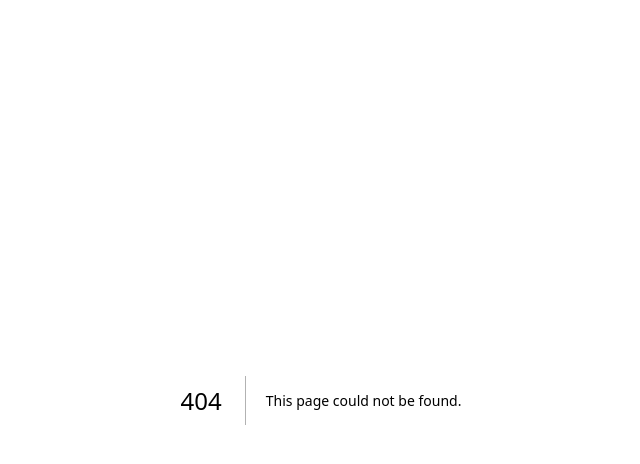
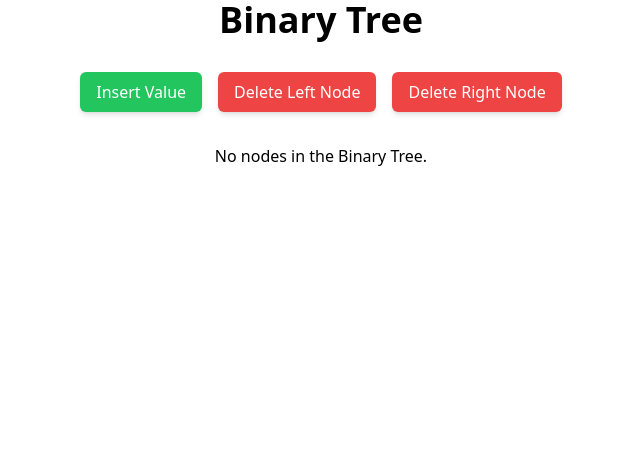
Before and after one commit to AlyanTheCodingLegend/algostructify, a Next.js app: page /binarytree in a window 1280 px wide. Before the commit this address had no page. Shown: the top 464 px of the page, without its empty margins (319-959 px from the left). Built offline with nearby package versions, Linux system fonts and the light colour scheme.

Commit message:
Visualized binary tree

```diff
--- a/app/_datastructures/BinaryTree.ts
+++ b/app/_datastructures/BinaryTree.ts
@@ -12,7 +12,7 @@ postOrderTraversal
 */
 
 
-class TreeNode<T> {
+export class TreeNode<T> {
     data: T;
     left: TreeNode<T> | null;
     right: TreeNode<T> | null;
@@ -26,7 +26,7 @@ class TreeNode<T> {
 
 
 class BinaryTree<T> {
-    root: TreeNode<T> | null;
+    public root: TreeNode<T> | null;
 
     constructor() {
       this.root = null;
@@ -73,7 +73,7 @@ private deleteNodeHelperLeft(node: TreeNode<T> | null, data: T): TreeNode<T> | n
     }
 
     // helper method to find the largest node in a subtree
-private findMax(node: TreeNode<T>): TreeNode<T> | null {
+    public findMax(node: TreeNode<T>): TreeNode<T> | null {
       while (node.right !== null) {
         node = node.right; // keep going to the rightmost node
       }
@@ -121,7 +121,7 @@ private findMax(node: TreeNode<T>): TreeNode<T> | null {
     }
 
     // helper method to find the smallest node in a subtree
-    private findMin(node: TreeNode<T>): TreeNode<T> | null {
+    public findMin(node: TreeNode<T>): TreeNode<T> | null {
       while (node.left !== null) {
         node = node.left; // keep going to the leftmost node
       }
--- /dev/null
+++ b/app/binarytree/TreeNode.tsx
@@ -0,0 +1,35 @@
+import BinaryTree, { TreeNode as TreeNodeClass } from "../_datastructures/BinaryTree";
+
+type TreeNodeProps = {
+    node: TreeNodeClass<number> | null;
+    index: number;
+};
+
+export const TreeNode:React.FC<TreeNodeProps> = ({ index, node }) => {
+    if (!node) {
+        return null;
+    }
+
+    return (
+        <div className="flex flex-col items-center">
+            {/* Current Node */}
+            <div
+                className={`flex justify-center items-center p-4 border-4 min-w-[80px] min-h-[80px] text-center text-xl font-semibold shadow-lg ${
+                    index === 0
+                        ? "border-red-500 bg-red-100"
+                        : "border-green-500 bg-green-100"
+                }`}
+            >
+                <span>{node.data}</span>
+            </div>
+
+            {/* Left and Right Children */}
+            <div className="flex gap-4 mt-4">
+                {/* Left Child */}
+                <TreeNode index={2 * index + 1} node={node.left} />
+                {/* Right Child */}
+                <TreeNode index={2 * index + 2} node={node.right} />
+            </div>
+        </div>
+    );
+};
--- /dev/null
+++ b/app/binarytree/page.tsx
@@ -0,0 +1,77 @@
+"use client";
+
+import React, { useState } from "react";
+import BinaryTree from "../_datastructures/BinaryTree";
+import { TreeNode } from "./TreeNode";
+import { toast } from "react-toastify";
+
+export default function Page() {
+    const [tree] = useState(new BinaryTree<number>());
+    const [, setRenderTrigger] = useState(0);
+
+    const forceRender = () => setRenderTrigger((prev) => prev + 1);
+
+    const insertNode = (data: number) => {
+        tree.insert(data);
+        forceRender();
+    };
+
+    const deleteNodeLeft = (data: number) => {
+        if (!tree.root) {
+            toast.error("No nodes in the Binary Tree.");
+            return;
+        }
+        tree.deleteNodeLeft(data);
+        forceRender();
+    }
+
+    const deleteNodeRight = (data: number) => {
+        if (!tree.root) {
+            toast.error("No nodes in the Binary Tree.");
+            return;
+        }
+        tree.deleteNodeRight(data);
+        forceRender();
+    }
+
+    const renderTree = () => {
+        if (!tree.root) return <div>No nodes in the Binary Tree.</div>;
+
+        return (
+            <div className="flex justify-center">
+                <TreeNode index={0} node={tree.root} />
+            </div>
+        )
+    }
+
+    return (
+        <div className="flex flex-col items-center justify-center h-full space-y-8">
+            <h1 className="text-4xl font-semibold text-center">
+                Binary Tree
+            </h1>
+            <div className="flex items-center justify-center space-x-4">
+                <button
+                    className="px-4 py-2 bg-green-500 text-white rounded-md shadow-md"
+                    onClick={() => insertNode(Math.floor(Math.random() * 100))}
+                >
+                    Insert Value
+                </button>
+                <button
+                    className="px-4 py-2 bg-red-500 text-white rounded-md shadow-md"
+                    onClick={() => deleteNodeLeft(tree.root?.data || 0)}
+                >
+                    Delete Left Node
+                </button>
+                <button
+                    className="px-4 py-2 bg-red-500 text-white rounded-md shadow-md"
+                    onClick={() => deleteNodeRight(tree.root?.data || 0)}
+                >
+                    Delete Right Node
+                </button>
+            </div>
+            <div className="flex items-center justify-center space-x-4">
+                {renderTree()}
+            </div>
+        </div>
+    );
+}
```
Lines whose indentation alone changed are shown as unchanged.
